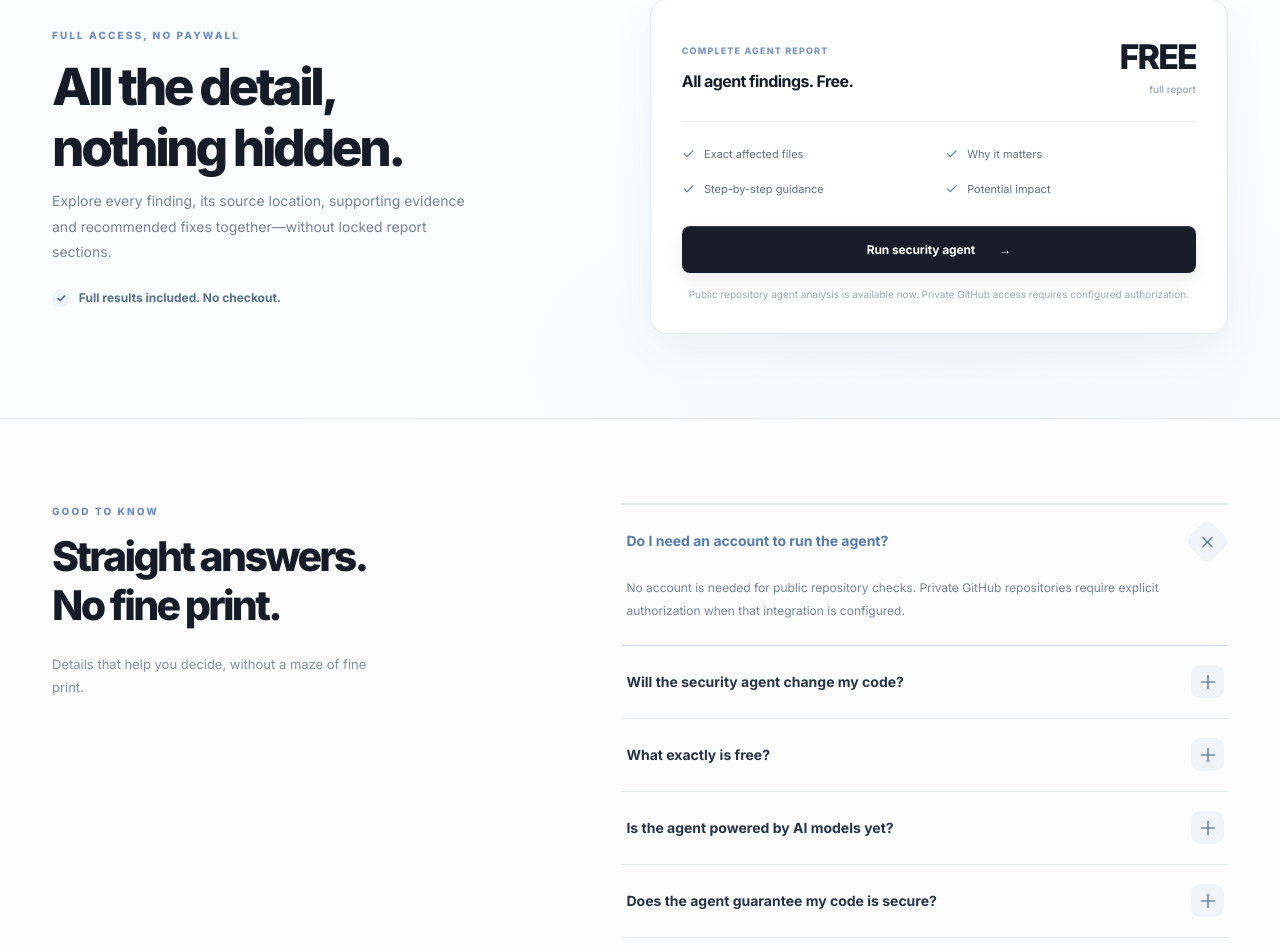
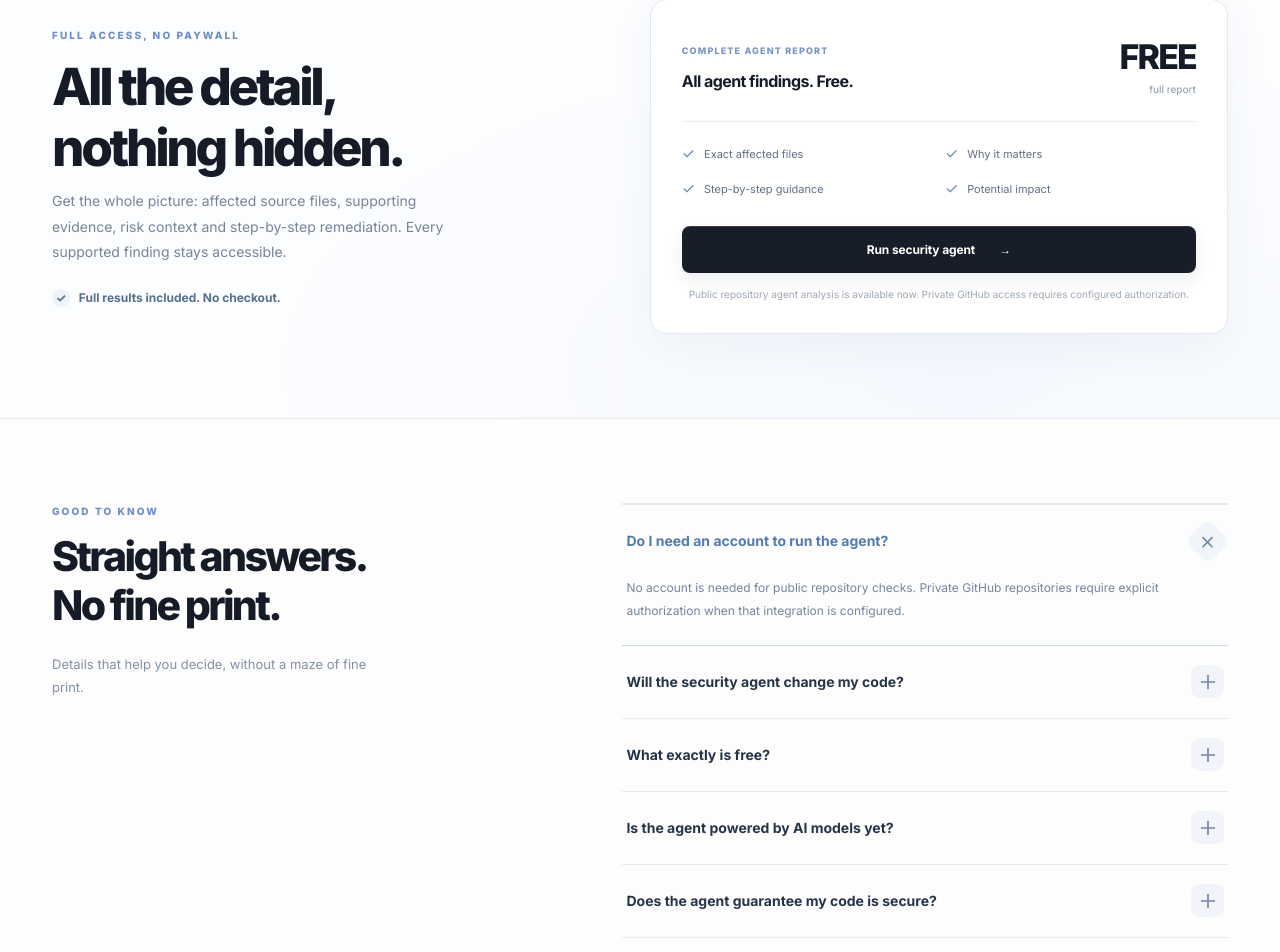
Before and after one commit to helloskyorigin/Safe-sure, a Next.js app: page / in a window 1280 px wide. Shown: the part 3662-4614 px from the top of the page. Built offline with nearby package versions, Linux system fonts and the light colour scheme.

Commit message:
copy(secuvora): remove beta wording and sharpen evidence-led agent subtitles

```diff
--- a/components/PricingSection.tsx
+++ b/components/PricingSection.tsx
@@ -21,8 +21,7 @@ export default function PricingSection({ onOpenAssessment }: PricingSectionProps
             nothing hidden.
           </h2>
           <p>
-            Explore every finding, its source location, supporting evidence and
-            recommended fixes together—without locked report sections.
+            Get the whole picture: affected source files, supporting evidence, risk context and step-by-step remediation. Every supported finding stays accessible.
           </p>
           <div className="no-renew">
             <span>✓</span> Full results included. No checkout.
```
